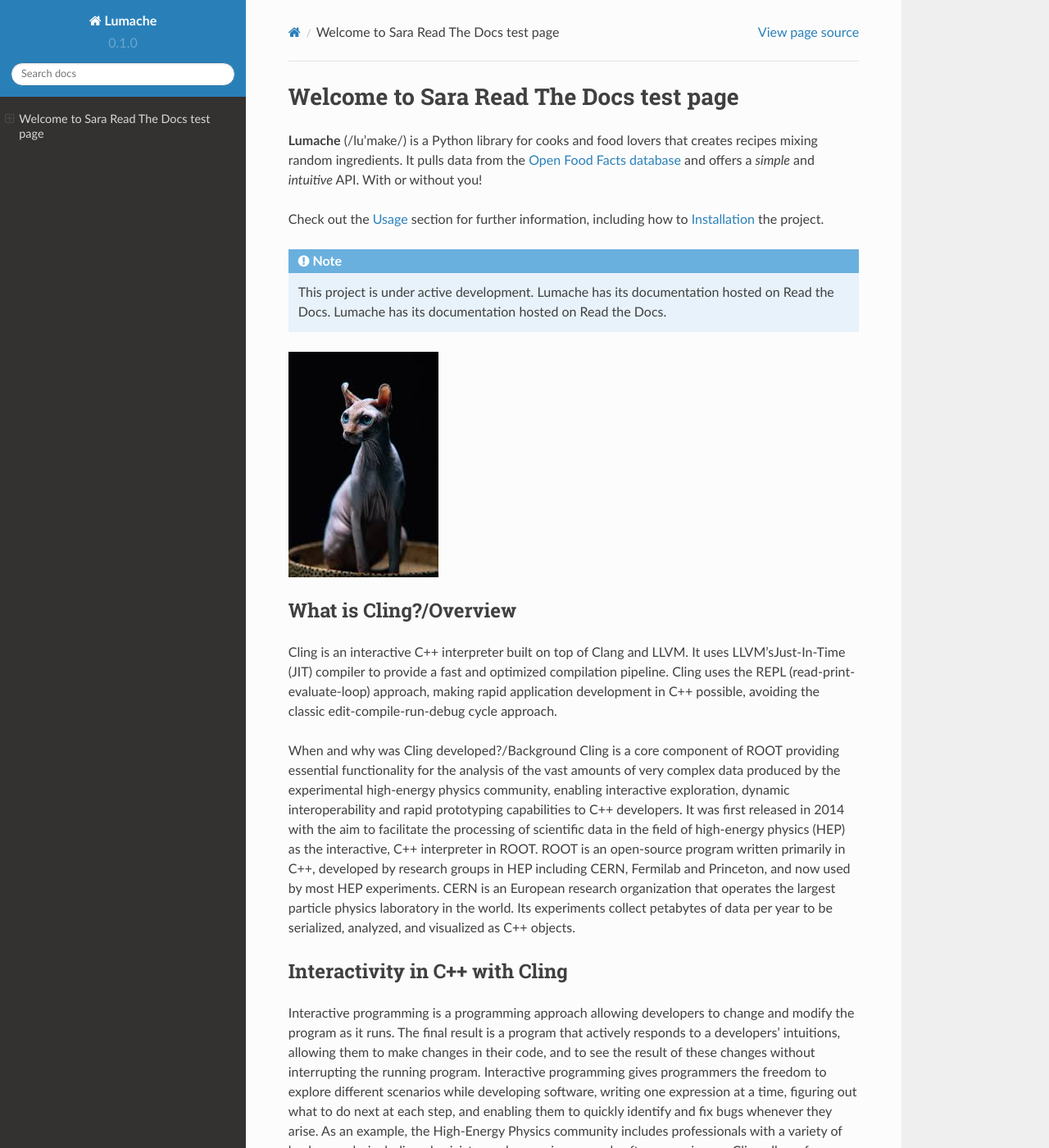
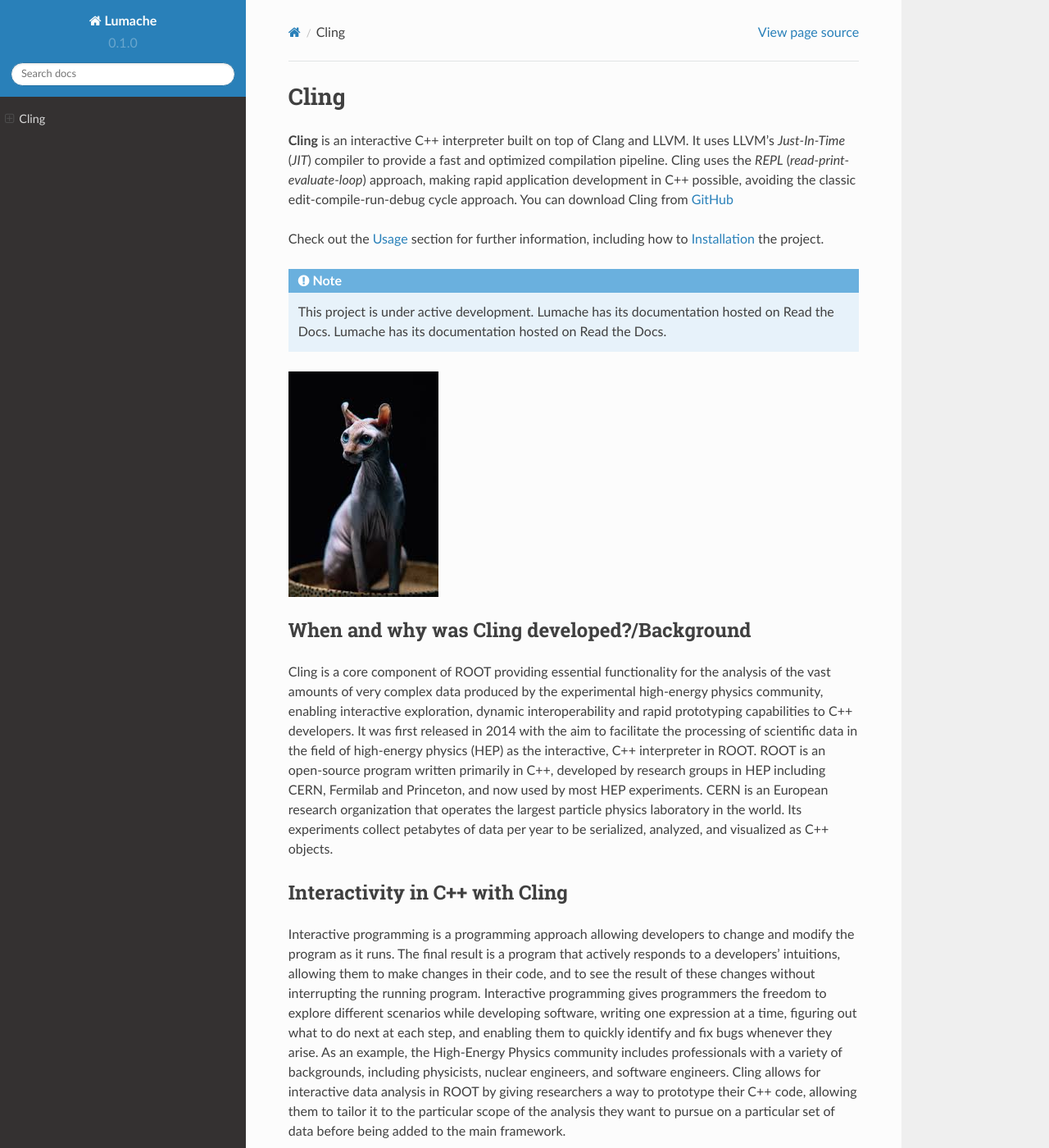
Before and after one commit to sarabellei/rtd_tutorial, a Sphinx documentation site: the page built from docs/source/index.rst, in a window 1280 px wide and 1400 px high. Shown: the whole window at 82% size. Built offline with Sphinx 7.4.7 and the Read the Docs theme 2.0.0, drawn with Linux system fonts in a browser that asks for light colours; pages that are not in the unit, such as notebooks, are missing from menus.

Commit message:
Create a link to Github

```diff
--- a/docs/source/index.rst
+++ b/docs/source/index.rst
@@ -1,12 +1,11 @@
-Welcome to Sara Read The Docs test page
+Cling
 =======================================
 
+**Cling** is an interactive C++ interpreter built on top of Clang and LLVM.
+It uses LLVM’s *Just-In-Time* (*JIT*) compiler to provide a fast and optimized compilation pipeline. Cling uses the *REPL* (*read-print-evaluate-loop*) approach, making rapid application development in C++ possible, avoiding the classic edit-compile-run-debug cycle approach.
+You can download Cling from `GitHub <https://github.com/root-project/cling>`_
 
-**Lumache** (/lu'make/) is a Python library for cooks and food lovers
-that creates recipes mixing random ingredients.
-It pulls data from the `Open Food Facts database <https://world.openfoodfacts.org/>`_
-and offers a *simple* and *intuitive* API.
-With or without you!
+
 
 Check out the :doc:`usage` section for further information, including
 how to :ref:`installation` the project.
@@ -19,12 +18,11 @@
 
 .. figure:: images/sphynx_cat.jpeg
 
-What is Cling?/Overview
------------------------------------
-Cling is an interactive C++ interpreter built on top of Clang and LLVM.
-It uses LLVM’sJust-In-Time (JIT) compiler to provide a fast and optimized compilation pipeline. Cling uses the REPL (read-print-evaluate-loop) approach, making rapid application development in C++ possible, avoiding the classic edit-compile-run-debug cycle approach.
+
+
 
 When and why was Cling developed?/Background
+--------------------------------------------
 Cling is a core component of ROOT providing essential functionality for the analysis of the vast amounts of very complex data produced by the experimental high-energy physics community, enabling interactive exploration, dynamic interoperability and rapid prototyping capabilities to C++ developers. It was first released in 2014 with the aim to facilitate the processing of scientific data in the field of high-energy physics (HEP) as the interactive, C++ interpreter in  ROOT.
 ROOT is an open-source program written primarily in C++, developed by research groups in HEP including CERN, Fermilab and Princeton, and now used by most HEP experiments. CERN is an European research organization that operates the largest particle physics laboratory in the world. Its experiments collect petabytes of data per year to be serialized, analyzed, and visualized as C++ objects.
 
```
